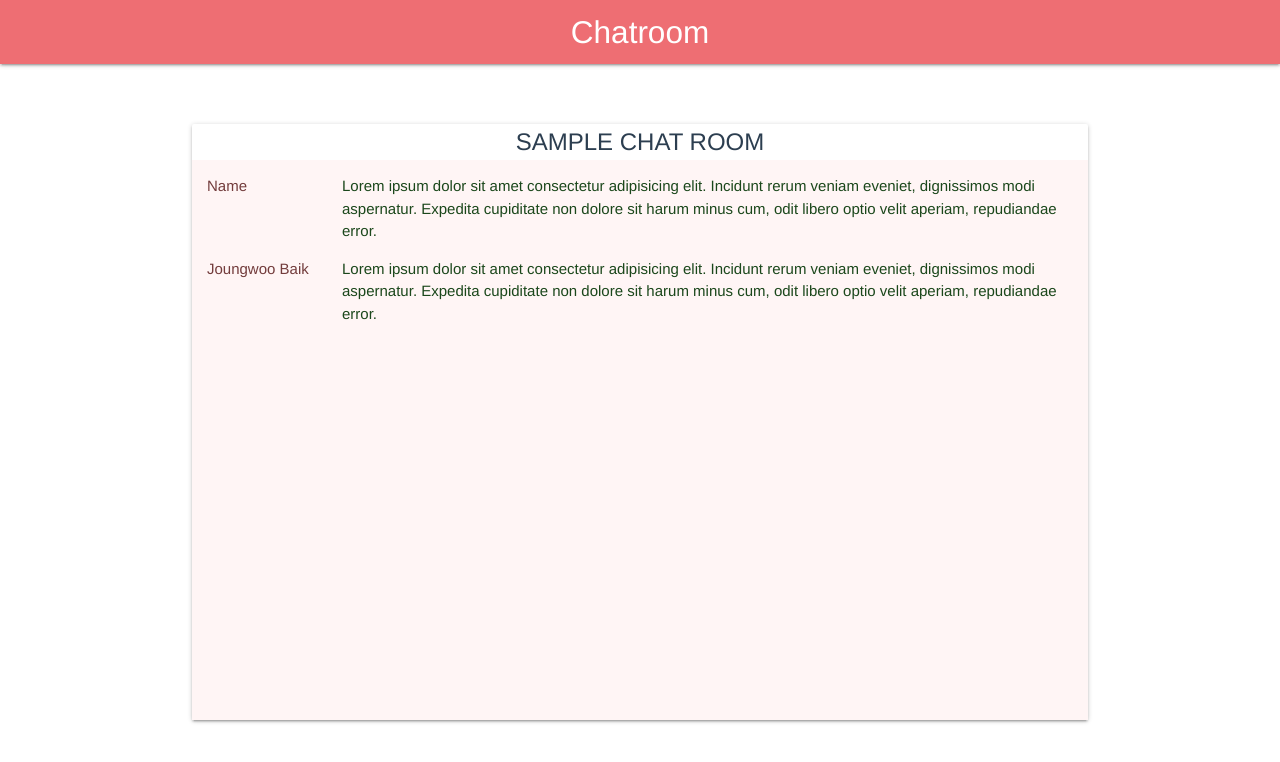
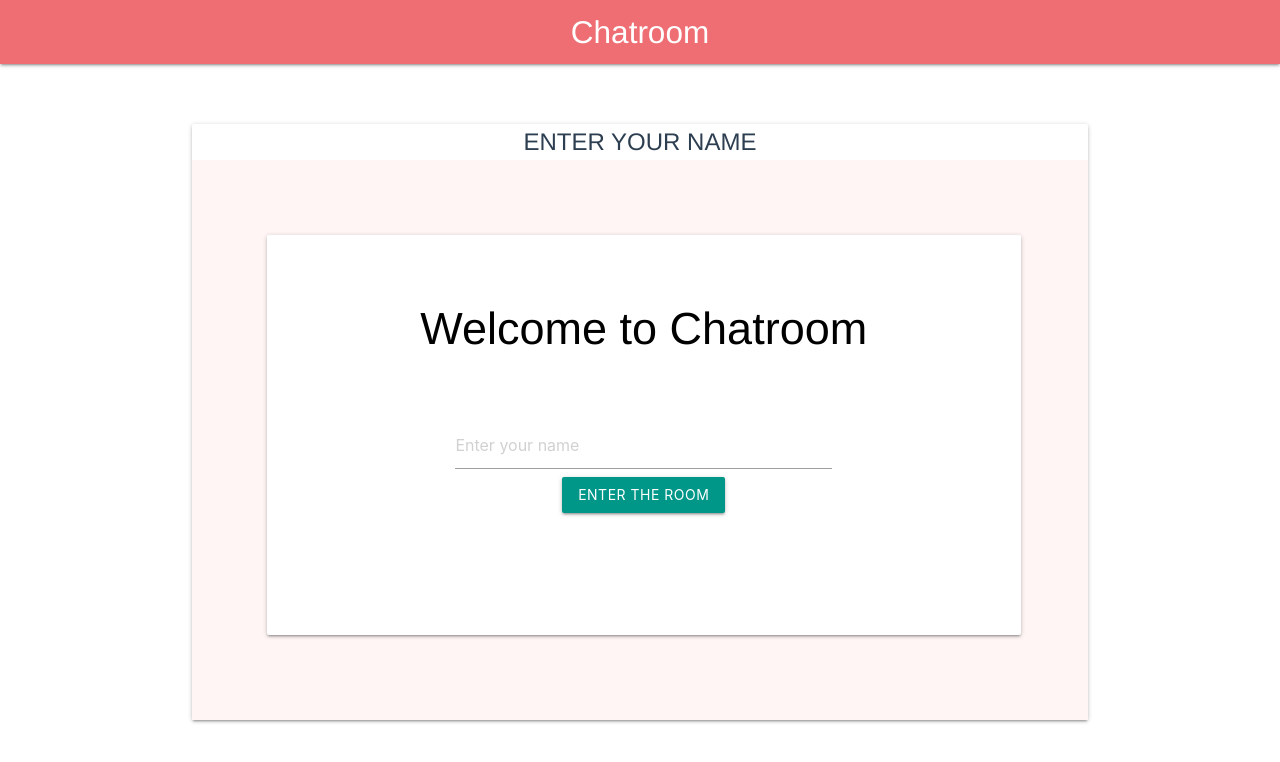
Before and after one commit to woobaik/vuejs_practice, a Vue app in the folder realtime-chat/: page / in a window 1280 px wide. Shown: the top 762 px of the page. Built offline with nearby package versions, Linux system fonts and the light colour scheme.

Commit message:
Add Homepage for entering chatroom with nickname

```diff
--- /dev/null
+++ b/realtime-chat/src/components/Chatroom.vue
@@ -0,0 +1,70 @@
+<template>
+  <div class="chatroom">
+    <div class="container">
+      <div class="col s10 chatroom">
+        <div class="card">
+          <span class="card-title">SAMPLE CHAT ROOM</span>
+          <div class="chat-body">
+            <div class="chat-info">
+              <div class="chat-user">Name</div>
+              <div class="chat-message">Lorem ipsum dolor sit amet consectetur adipisicing elit. Incidunt rerum veniam eveniet, dignissimos modi aspernatur. Expedita cupiditate non dolore sit harum minus cum, odit libero optio velit aperiam, repudiandae error.</div>
+            </div>
+              <div class="chat-info">
+                <div class="chat-user">Joungwoo Baik</div>
+              <div class="chat-message">Lorem ipsum dolor sit amet consectetur adipisicing elit. Incidunt rerum veniam eveniet, dignissimos modi aspernatur. Expedita cupiditate non dolore sit harum minus cum, odit libero optio velit aperiam, repudiandae error.</div>
+            </div>
+          </div>
+        </div>
+      </div>
+    </div>
+  </div>
+</template>
+
+<script>
+export default {
+
+}
+</script>
+
+<!-- Add "scoped" attribute to limit CSS to this component only -->
+<style scoped>
+
+  .chatroom {
+    margin-top: 60px;
+    min-height: 80vh;
+  }
+
+
+
+  .chat-body {
+    background-color: #fff5f5;
+    height: 70vh;
+    text-align: left;
+    padding: 1rem 0.5rem 0 1rem;
+    color: white;
+  }
+
+  .chat-info {
+    display: flex;
+    flex-basis: 10%;
+    margin-bottom: 1rem;
+  }
+
+  .chat-user {
+    display: inline-block;
+    color: #733c3c;
+    flex-basis: 8rem;
+
+
+  }
+
+  .chat-message {
+    display: inline-block;
+    padding-left: 1rem;
+    color: #1b471b;
+    max-width: 85%;
+    flex-basis: auto;
+
+  }
+
+</style>
--- a/realtime-chat/src/components/Home.vue
+++ b/realtime-chat/src/components/Home.vue
@@ -3,15 +3,18 @@
     <div class="container">
       <div class="col s10 chatroom">
         <div class="card">
-          <span class="card-title">SAMPLE CHAT ROOM</span>
-          <div class="chat-body">
-            <div class="chat-info">
-              <div class="chat-user">Name</div>
-              <div class="chat-message">Lorem ipsum dolor sit amet consectetur adipisicing elit. Incidunt rerum veniam eveniet, dignissimos modi aspernatur. Expedita cupiditate non dolore sit harum minus cum, odit libero optio velit aperiam, repudiandae error.</div>
-            </div>
-              <div class="chat-info">
-                <div class="chat-user">Joungwoo Baik</div>
-              <div class="chat-message">Lorem ipsum dolor sit amet consectetur adipisicing elit. Incidunt rerum veniam eveniet, dignissimos modi aspernatur. Expedita cupiditate non dolore sit harum minus cum, odit libero optio velit aperiam, repudiandae error.</div>
+          <span class="card-title">ENTER YOUR NAME</span>
+          <div class="card-body">
+            <div class="card nickname-box">
+              <div class="nickname-description">
+                Welcome to Chatroom
+              </div>
+              <div class="nickname-form">
+                <form @submit.prevent="enterNickName">
+                  <input type="text" placeholder="Enter your name" v-model="nickname">
+                  <button class="btn teal" type="submit">Enter the room</button>
+                </form>
+              </div>
             </div>
           </div>
         </div>
@@ -22,7 +25,16 @@
 
 <script>
 export default {
-
+  data: function() {
+    return {
+      nickname: ''
+    }
+  },
+  methods: {
+    enterNickName() {
+      this.$router.push({name: 'Chat', params: {nickname: this.nickname}})
+    }
+  }
 }
 </script>
 
@@ -31,17 +43,10 @@ export default {
   .home {
     margin-top: 60px;
     min-height: 100vh;
-  }
-
-  .chatroom {
     min-height: 80vh;
   }
 
-  .card {
-    background-color: light-grey;
-  }
-
-  .chat-body {
+  .card-body {
     background-color: #fff5f5;
     height: 70vh;
     text-align: left;
@@ -49,27 +54,24 @@ export default {
     color: white;
   }
 
-  .chat-info {
+  .nickname-box {
+    color: black;
+    height: 50vh;
+    margin: 4rem;
     display: flex;
-    flex-basis: 10%;
-    margin-bottom: 1rem;
+    flex-direction: column;
+    text-align: center;
   }
 
-  .chat-user {
-    display: inline-block;
-    color: #733c3c;
-    flex-basis: 8rem;
-
-
+  .nickname-description {
+    margin-top: 4rem;
+    font-size: 3rem;
   }
 
-  .chat-message {
-    display: inline-block;
-    padding-left: 1rem;
-    color: #1b471b;
-    max-width: 85%;
-    flex-basis: auto;
-
+  .nickname-form {
+    padding-top: 4rem;
+    width: 50%;
+    align-self: center;
   }
 
 </style>
--- a/realtime-chat/src/routes/routes.js
+++ b/realtime-chat/src/routes/routes.js
@@ -2,6 +2,7 @@ import Vue from 'vue'
 import VueRouter from 'vue-router'
 
 import Home from '@/components/Home.vue'
+import Chat from '@/components/Chatroom.vue'
 Vue.use(VueRouter)
 
 const routes = [
@@ -10,6 +11,13 @@ const routes = [
         path: '/',
         name: 'Home',
         component: Home
+    },
+
+    {
+        path: '/chat/:nickname',
+        name: 'Chat',
+        component: Chat,
+        params: true
     }
 ]
 
```
